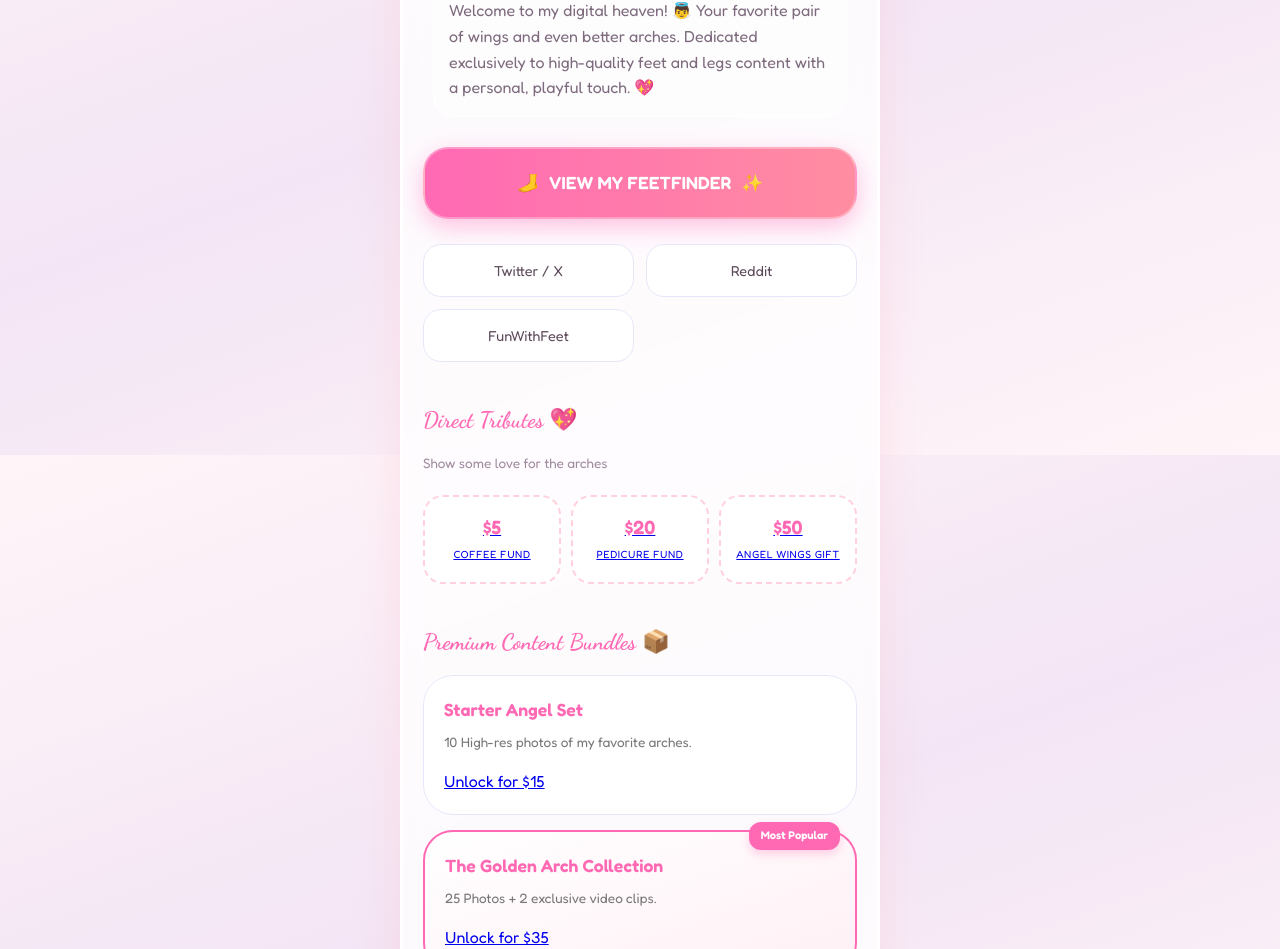
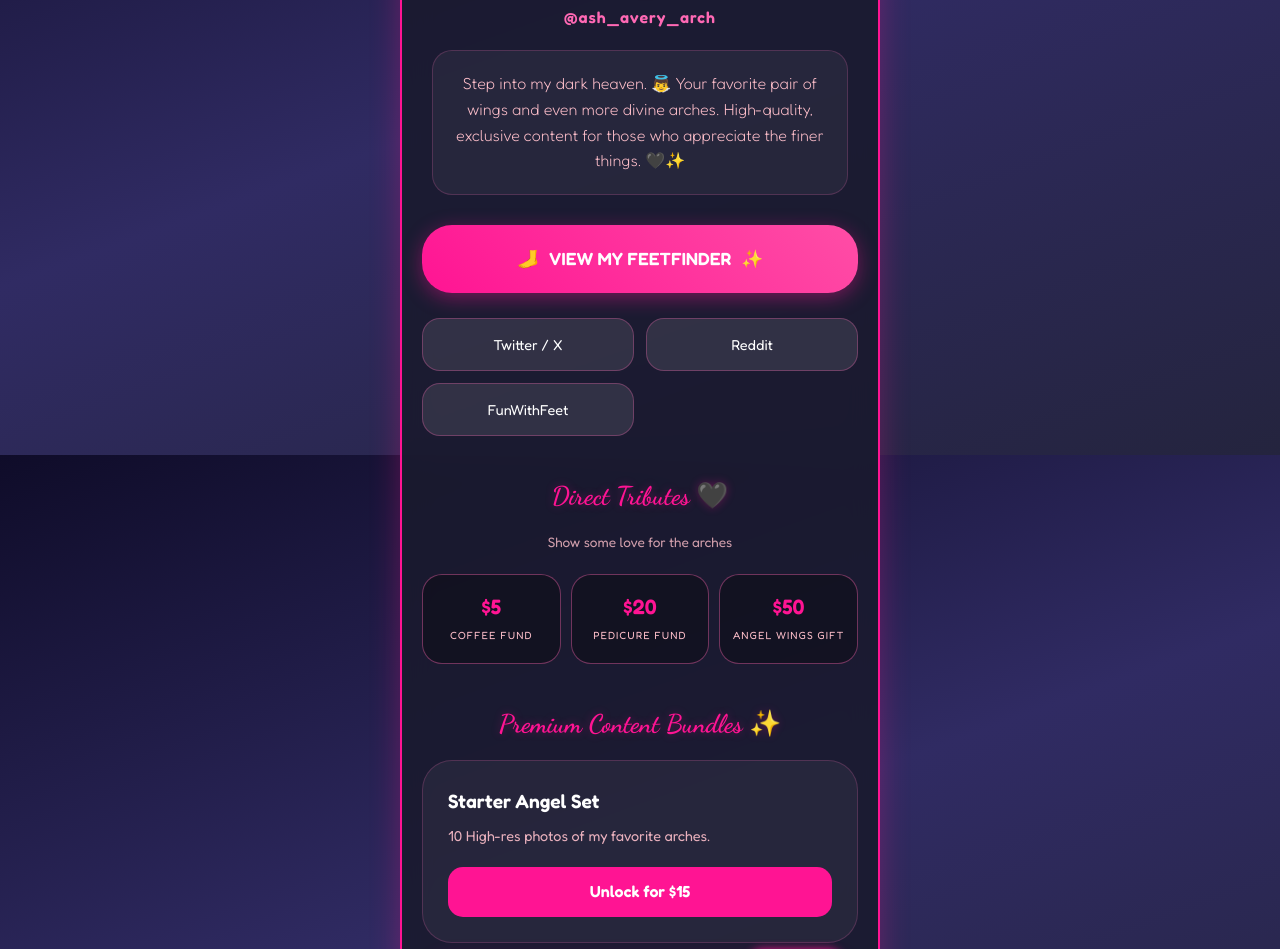
Before and after one commit to metallicjess14/ashavery, a website built with Vite: page index.html in a window 1280 px wide. Shown: the part 345-1294 px from the top of the page. Built offline with nearby package versions, Linux system fonts and the light colour scheme.

Commit message:
feat: seductive black & pink theme and GitHub Pages deployment setup

```diff
--- a/index.html
+++ b/index.html
@@ -17,11 +17,11 @@
                 <div class="angel-wings"></div>
                 <img src="https://placehold.co/150x150/ffc0cb/white?text=Ash" alt="Ash Avery" class="profile-pic">
             </div>
-            <h1>Ash Avery's <span class="brand-accent">Arch Angels</span> ✨</h1>
+            <h1>Ash Avery's <span class="brand-accent">Arch Angels</span> 🖤✨</h1>
             <p class="handle">@ash_avery_arch</p>
 
             <section class="about-section">
-                <p class="bio">Welcome to my digital heaven! 👼 Your favorite pair of wings and even better arches. Dedicated exclusively to high-quality feet and legs content with a personal, playful touch. 💖</p>
+                <p class="bio">Step into my dark heaven. 👼 Your favorite pair of wings and even more divine arches. High-quality, exclusive content for those who appreciate the finer things. 🖤✨</p>
             </section>
         </header>
 
@@ -39,7 +39,7 @@
             </section>
 
             <section class="content-section">
-                <h2>Direct Tributes 💖</h2>
+                <h2>Direct Tributes 🖤</h2>
                 <p class="subtitle">Show some love for the arches</p>
                 <div class="tribute-grid">
                     <a href="https://buy.stripe.com/bJe00j8FB35wddJc1FeIw00" class="tribute-card">
@@ -58,7 +58,7 @@
             </section>
 
             <section class="content-section">
-                <h2>Premium Content Bundles 📦</h2>
+                <h2>Premium Content Bundles ✨</h2>
                 <div class="bundle-list">
                     <div class="bundle-card">
                         <h3>Starter Angel Set</h3>
@@ -75,14 +75,14 @@
             </section>
 
             <section class="contact-section">
-                <h2>Contact Me 💌</h2>
+                <h2>Contact Me 🖤</h2>
                 <p>For custom requests or inquiries:</p>
                 <a href="mailto:contact.ash.avery@gmail.com" class="contact-email">contact.ash.avery@gmail.com</a>
             </section>
         </main>
 
         <footer>
-            <p>👼 Ash Avery's Arch Angels 👼</p>
+            <p>🖤 Ash Avery's Arch Angels 👼</p>
             <p class="disclaimer">18+ Only. All rights reserved &copy; 2026</p>
         </footer>
     </div>
--- a/src/style.css
+++ b/src/style.css
@@ -1,9 +1,12 @@
 :root {
     --pink-primary: #FFD1DC;
-    --pink-hot: #FF69B4;
-    --purple-soft: #E6E6FA;
-    --white-transparent: rgba(255, 255, 255, 0.8);
-    --text-color: #5D4A5B;
+    --pink-hot: #FF1493; /* Hotter pink */
+    --pink-neon: #FF69B4;
+    --dark-bg: #1a1a2e;
+    --darker-bg: #16213e;
+    --card-bg: rgba(26, 26, 46, 0.9);
+    --text-white: #ffffff;
+    --text-pink: #FFC0CB;
     --accent-gold: #FFD700;
     --font-main: 'Fredoka', sans-serif;
     --font-accent: 'Dancing Script', cursive;
@@ -17,9 +20,9 @@
 
 body {
     font-family: var(--font-main);
-    background: linear-gradient(160deg, #fff5f8 0%, #f3e5f5 50%, #fff5f8 100%);
+    background: linear-gradient(160deg, #0f0c29 0%, #302b63 50%, #24243e 100%);
     background-attachment: fixed;
-    color: var(--text-color);
+    color: var(--text-white);
     line-height: 1.6;
     display: flex;
     justify-content: center;
@@ -30,24 +33,25 @@
 #app {
     width: 100%;
     max-width: 480px;
-    background: var(--white-transparent);
-    backdrop-filter: blur(12px);
-    border-radius: 50px;
+    background: var(--card-bg);
+    backdrop-filter: blur(15px);
+    border-radius: 40px;
     padding: 40px 20px;
-    box-shadow: 0 15px 40px rgba(255, 182, 193, 0.3);
-    border: 3px solid #ffffff;
+    box-shadow: 0 0 30px rgba(255, 20, 147, 0.3);
+    border: 2px solid var(--pink-hot);
     position: relative;
     overflow: hidden;
+    text-align: center;
 }
 
 /* Decorative Motifs */
 #app::before {
-    content: '💖';
+    content: '🖤';
     position: absolute;
     top: 20px;
     left: 20px;
     font-size: 20px;
-    opacity: 0.4;
+    opacity: 0.6;
 }
 
 #app::after {
@@ -56,7 +60,7 @@
     bottom: 20px;
     right: 20px;
     font-size: 20px;
-    opacity: 0.4;
+    opacity: 0.6;
 }
 
 /* Hero Section */
@@ -75,8 +79,8 @@
     width: 100%;
     height: 100%;
     border-radius: 50%;
-    border: 6px solid #fff;
-    box-shadow: 0 8px 20px rgba(255, 105, 180, 0.2);
+    border: 4px solid var(--pink-hot);
+    box-shadow: 0 0 20px var(--pink-hot);
     position: relative;
     z-index: 2;
 }
@@ -86,13 +90,13 @@
     top: 50%;
     left: 50%;
     transform: translate(-50%, -50%);
-    width: 220px;
-    height: 120px;
-    background-image: url('https://img.icons8.com/ios/100/ff69b4/angel-wings.png'); /* Placeholder icon for wings */
+    width: 240px;
+    height: 140px;
+    background-image: url('https://img.icons8.com/ios/100/ff1493/angel-wings.png');
     background-size: contain;
     background-repeat: no-repeat;
     background-position: center;
-    opacity: 0.3;
+    opacity: 0.4;
     z-index: 1;
 }
 
@@ -100,6 +104,8 @@
     content: '✨';
     position: absolute;
     font-size: 24px;
+    color: var(--pink-neon);
+    text-shadow: 0 0 10px var(--pink-hot);
     animation: floating 3s infinite ease-in-out;
     z-index: 3;
 }
@@ -109,35 +115,37 @@
 
 h1 {
     font-family: var(--font-accent);
-    font-size: 2.2rem;
+    font-size: 2.4rem;
     color: var(--pink-hot);
     margin-bottom: 5px;
-    text-shadow: 1px 1px 0px #fff;
+    text-shadow: 0 0 15px rgba(255, 20, 147, 0.5);
 }
 
 .brand-accent {
-    color: #b19cd9; /* Soft purple */
+    color: var(--text-white);
 }
 
 .handle {
     font-weight: 600;
-    color: #d8bfd8;
+    color: var(--pink-neon);
     margin-bottom: 20px;
-    font-size: 0.9rem;
+    font-size: 1rem;
+    letter-spacing: 1px;
 }
 
 /* About Section */
 .about-section {
-    background: rgba(255, 255, 255, 0.5);
-    padding: 15px;
+    background: rgba(255, 255, 255, 0.05);
+    padding: 20px;
     border-radius: 20px;
     margin: 0 10px 20px;
-    border: 1px solid #fff;
+    border: 1px solid rgba(255, 105, 180, 0.2);
 }
 
 .bio {
     font-size: 1rem;
-    color: #7d6b7d;
+    color: var(--text-pink);
+    font-weight: 300;
 }
 
 /* Links Section */
@@ -146,22 +154,23 @@
     align-items: center;
     justify-content: center;
     gap: 10px;
-    background: linear-gradient(to right, var(--pink-hot), #ff8da1);
+    background: linear-gradient(45deg, var(--pink-hot), #ff4da6);
     color: white;
     text-decoration: none;
     padding: 20px;
-    border-radius: 25px;
+    border-radius: 30px;
     font-size: 1.1rem;
     font-weight: 600;
     margin-bottom: 25px;
-    transition: transform 0.3s, box-shadow 0.3s;
-    box-shadow: 0 8px 25px rgba(255, 105, 180, 0.4);
-    border: 2px solid rgba(255, 255, 255, 0.3);
+    transition: all 0.3s;
+    box-shadow: 0 5px 20px rgba(255, 20, 147, 0.4);
+    border: none;
 }
 
 .cta-button:hover {
-    transform: translateY(-4px) scale(1.02);
-    box-shadow: 0 12px 30px rgba(255, 105, 180, 0.6);
+    transform: translateY(-4px);
+    box-shadow: 0 10px 30px rgba(255, 20, 147, 0.7);
+    filter: brightness(1.1);
 }
 
 .social-grid {
@@ -172,14 +181,14 @@
 }
 
 .social-link {
-    background: white;
-    color: var(--text-color);
+    background: rgba(255, 255, 255, 0.1);
+    color: var(--text-white);
     text-decoration: none;
     padding: 14px;
     border-radius: 18px;
     font-size: 0.9rem;
     font-weight: 500;
-    border: 1px solid var(--purple-soft);
+    border: 1px solid rgba(255, 105, 180, 0.3);
     transition: all 0.2s;
     display: flex;
     align-items: center;
@@ -187,9 +196,9 @@
 }
 
 .social-link:hover {
-    background: var(--pink-primary);
+    background: rgba(255, 20, 147, 0.2);
     border-color: var(--pink-hot);
-    transform: scale(1.03);
+    box-shadow: 0 0 15px rgba(255, 20, 147, 0.3);
 }
 
 /* Sections Styling */
@@ -200,14 +209,16 @@
 h2 {
     color: var(--pink-hot);
     margin-bottom: 15px;
-    font-size: 1.4rem;
+    font-size: 1.6rem;
     font-family: var(--font-accent);
+    text-shadow: 0 0 10px rgba(255, 20, 147, 0.3);
 }
 
 .subtitle {
     font-size: 0.85rem;
-    color: #a08ba0;
+    color: var(--text-pink);
     margin-bottom: 20px;
+    opacity: 0.8;
 }
 
 /* Tributes */
@@ -218,17 +229,27 @@
 }
 
 .tribute-card {
-    background: white;
+    background: rgba(0, 0, 0, 0.3);
     padding: 15px 5px;
     border-radius: 20px;
-    border: 2px dashed var(--pink-primary);
+    border: 1px solid rgba(255, 105, 180, 0.4);
     display: flex;
     flex-direction: column;
     align-items: center;
+    text-decoration: none;
+    color: var(--text-white);
+    transition: all 0.3s;
+}
+
+.tribute-card:hover {
+    background: rgba(255, 20, 147, 0.2);
+    border-color: var(--pink-hot);
+    transform: translateY(-5px);
+    box-shadow: 0 5px 15px rgba(255, 20, 147, 0.4);
 }
 
 .amount {
-    font-size: 1.2rem;
+    font-size: 1.3rem;
     font-weight: 600;
     color: var(--pink-hot);
 }
@@ -236,16 +257,9 @@
 .label {
     font-size: 0.65rem;
     text-transform: uppercase;
-    letter-spacing: 0.5px;
+    letter-spacing: 1px;
     margin: 4px 0;
-}
-
-.status {
-    font-size: 0.6rem;
-    background: #f0f0f0;
-    padding: 2px 6px;
-    border-radius: 10px;
-    color: #999;
+    color: var(--text-pink);
 }
 
 /* Bundles */
@@ -256,17 +270,18 @@
 }
 
 .bundle-card {
-    background: white;
-    padding: 20px;
+    background: rgba(255, 255, 255, 0.05);
+    padding: 25px;
     border-radius: 30px;
     position: relative;
-    border: 1.5px solid var(--purple-soft);
+    border: 1px solid rgba(255, 105, 180, 0.2);
     text-align: left;
 }
 
 .bundle-card.highlight {
     border: 2px solid var(--pink-hot);
-    background: linear-gradient(to bottom right, #ffffff, #fff0f5);
+    background: rgba(255, 20, 147, 0.1);
+    box-shadow: 0 0 20px rgba(255, 20, 147, 0.2);
 }
 
 .badge {
@@ -279,30 +294,39 @@
     padding: 5px 12px;
     border-radius: 12px;
     font-weight: 600;
-    box-shadow: 0 4px 10px rgba(255, 105, 180, 0.3);
+    box-shadow: 0 0 10px var(--pink-hot);
 }
 
 .bundle-card h3 {
-    font-size: 1.1rem;
+    font-size: 1.2rem;
     margin-bottom: 8px;
-    color: var(--pink-hot);
+    color: var(--text-white);
 }
 
 .bundle-card p {
-    font-size: 0.85rem;
-    color: #777;
-    margin-bottom: 15px;
+    font-size: 0.9rem;
+    color: var(--text-pink);
+    margin-bottom: 20px;
+    opacity: 0.9;
 }
 
-.buy-button-placeholder {
+.buy-button {
+    display: inline-block;
     width: 100%;
-    background: #f8f8f8;
-    color: #bbb;
-    border: 1px solid #eee;
-    padding: 10px;
+    background: var(--pink-hot);
+    color: white;
+    text-decoration: none;
+    padding: 12px;
     border-radius: 15px;
-    font-size: 0.9rem;
-    cursor: default;
+    font-size: 1rem;
+    font-weight: 600;
+    text-align: center;
+    transition: all 0.3s;
+}
+
+.buy-button:hover {
+    background: #ff4da6;
+    box-shadow: 0 0 20px var(--pink-hot);
 }
 
 /* Contact */
@@ -313,24 +337,31 @@
     font-size: 1.1rem;
     display: inline-block;
     margin-top: 10px;
-    border-bottom: 2px solid var(--pink-primary);
+    border-bottom: 2px solid rgba(255, 20, 147, 0.3);
+    transition: all 0.3s;
+}
+
+.contact-email:hover {
+    color: var(--pink-neon);
+    border-bottom-color: var(--pink-hot);
+    text-shadow: 0 0 10px rgba(255, 20, 147, 0.5);
 }
 
 footer {
     margin-top: 50px;
     padding-top: 20px;
-    border-top: 1px solid #eee;
+    border-top: 1px solid rgba(255, 255, 255, 0.1);
 }
 
 footer p {
     font-size: 0.9rem;
     font-weight: 600;
-    color: #d8bfd8;
+    color: var(--pink-neon);
 }
 
 .disclaimer {
     font-size: 0.7rem;
-    color: #bbb;
+    color: rgba(255, 255, 255, 0.5);
     margin-top: 10px;
     font-weight: 400;
 }
```
Also changed, not shown: .github/workflows/deploy.yml (added), dist/assets/index-C-qkMNG3.css (deleted), dist/assets/index-DQFbTbRX.css (added), dist/assets/index-Djs7sNnG.js (renamed from dist/assets/index-iwYH2p0S.js), dist/index.html, 2 other files.
